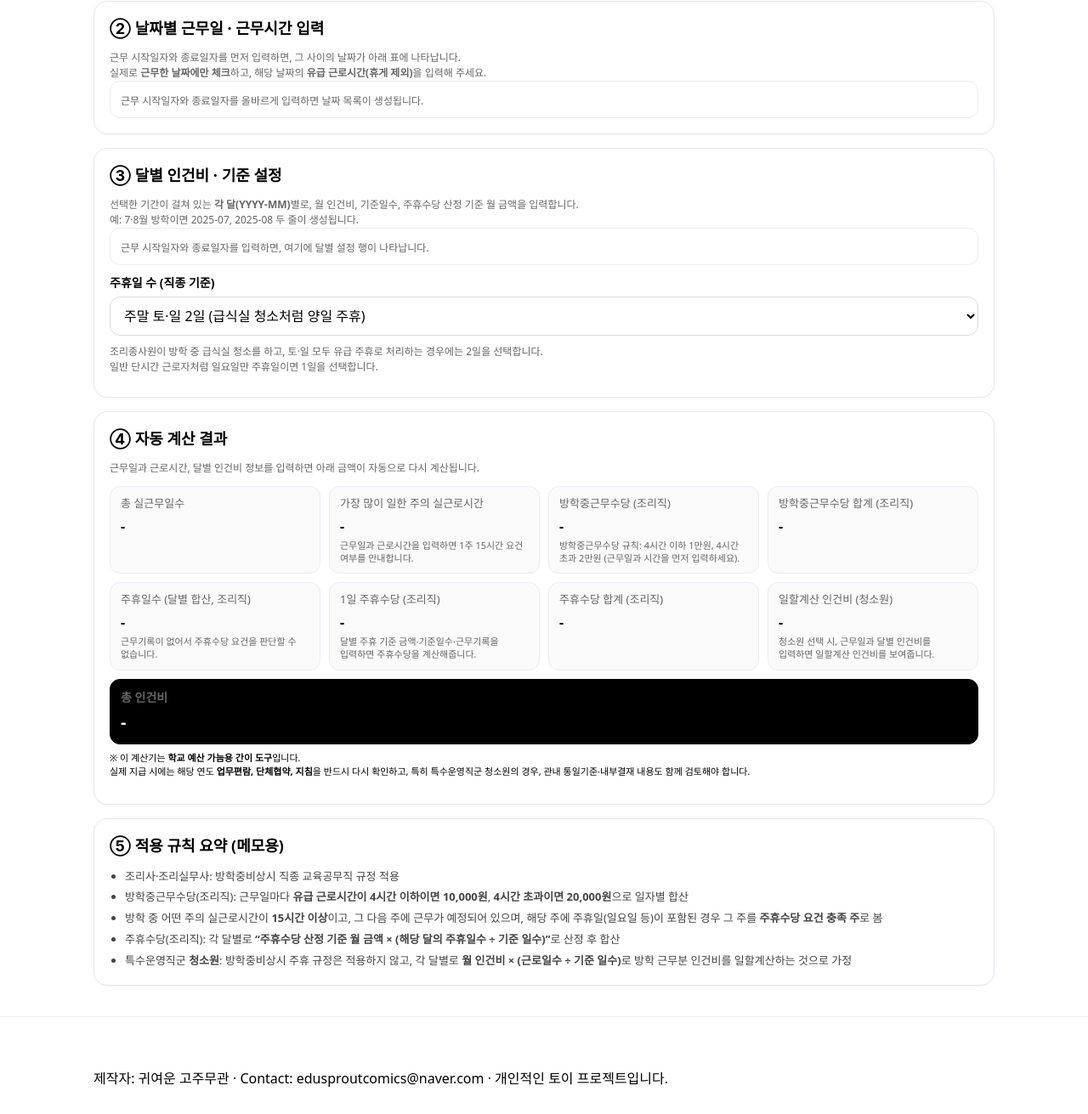
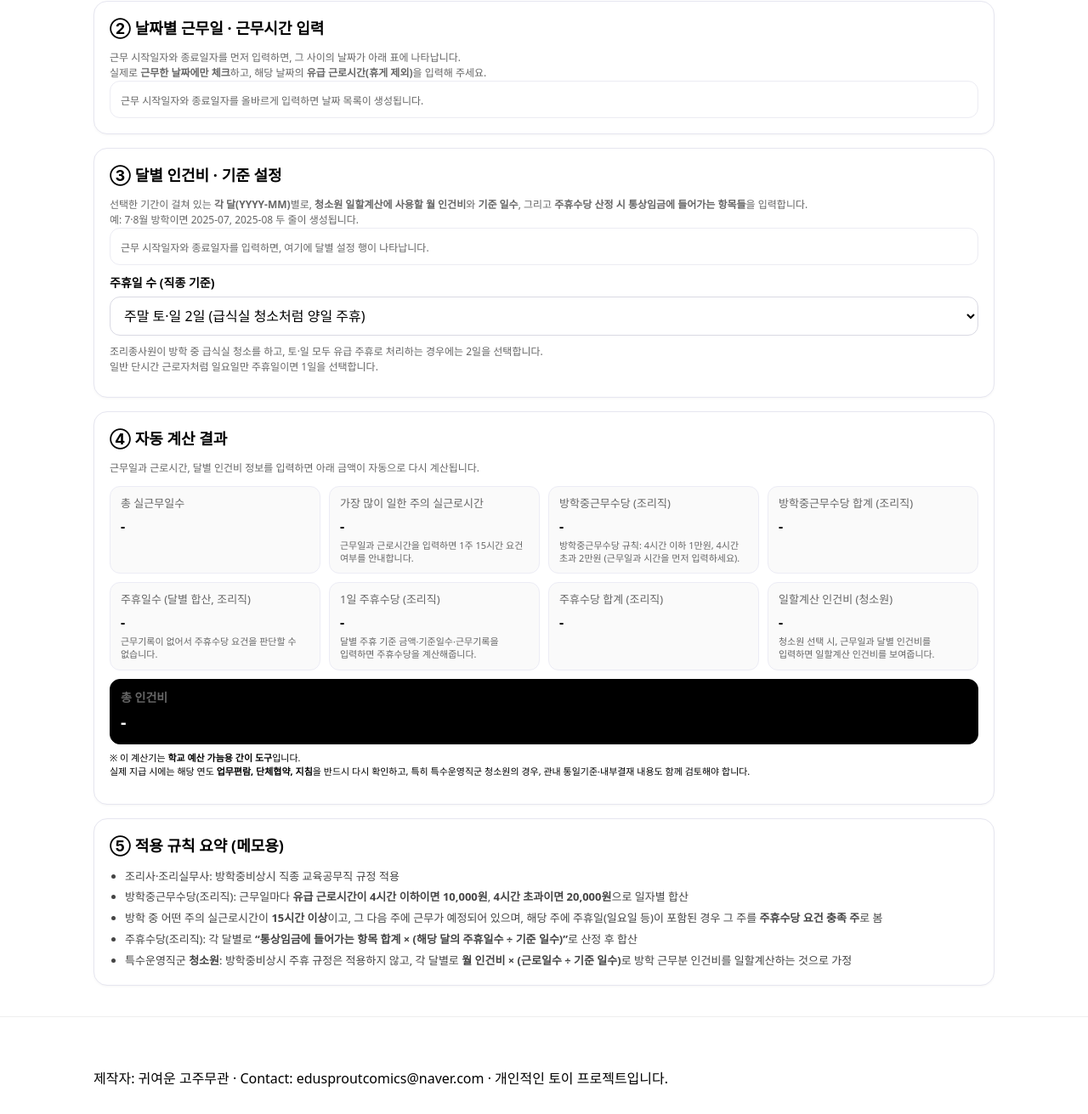
Before and after one commit to comicshaey/narcolepsyhaey-251112-2, a plain HTML site: page vacation-weekly-holiday-wage/index.html in a window 1280 px wide. Shown: the part 504-1815 px from the top of the page at 85% size. Drawn offline with Linux system fonts and the light colour scheme.

Commit message:
index.html 업데이트

```diff
--- a/vacation-weekly-holiday-wage/index.html
+++ b/vacation-weekly-holiday-wage/index.html
@@ -3,7 +3,7 @@
 <head>
   <meta charset="utf-8" />
   <meta name="viewport" content="width=device-width, initial-scale=1" />
-  <title>조리종사원 및 청소원 방학중근무 인건비 계산기 (괴물버전)</title>
+  <title>조리종사원 및 청소원 방학중근무 인건비 계산기</title>
   <link rel="stylesheet" href="/static/style.css" />
 </head>
 <body>
@@ -83,7 +83,9 @@
       <h2>③ 달별 인건비 · 기준 설정</h2>
       <p class="hint">
         선택한 기간이 걸쳐 있는 <strong>각 달(YYYY-MM)</strong>별로,
-        월 인건비, 기준일수, 주휴수당 산정 기준 월 금액을 입력합니다.<br />
+        <strong>청소원 일할계산에 사용할 월 인건비</strong>와
+        <strong>기준 일수</strong>,
+        그리고 <strong>주휴수당 산정 시 통상임금에 들어가는 항목들</strong>을 입력합니다.<br />
         예: 7·8월 방학이면 2025-07, 2025-08 두 줄이 생성됩니다.
       </p>
 
@@ -203,7 +205,7 @@
         </li>
         <li>
           주휴수당(조리직): 각 달별로
-          <strong>“주휴수당 산정 기준 월 금액 × (해당 달의 주휴일수 ÷ 기준 일수)”</strong>로 산정 후 합산
+          <strong>“통상임금에 들어가는 항목 합계 × (해당 달의 주휴일수 ÷ 기준 일수)”</strong>로 산정 후 합산
         </li>
         <li>
           특수운영직군 <strong>청소원</strong>:
```
